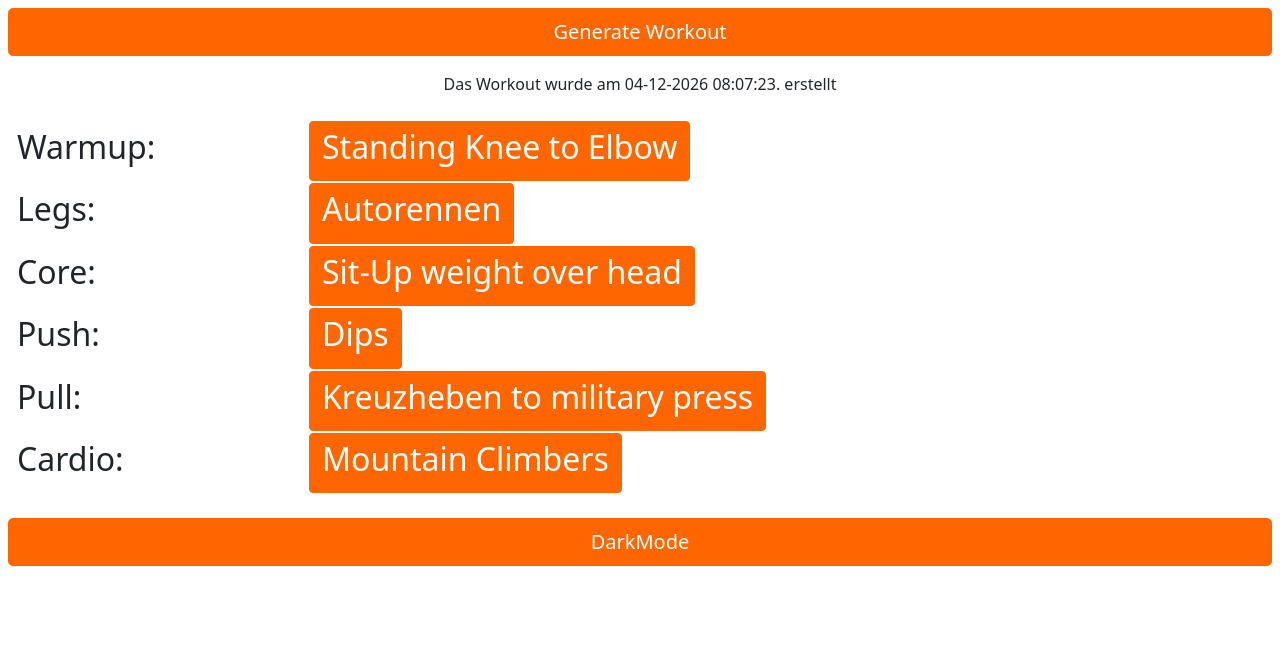
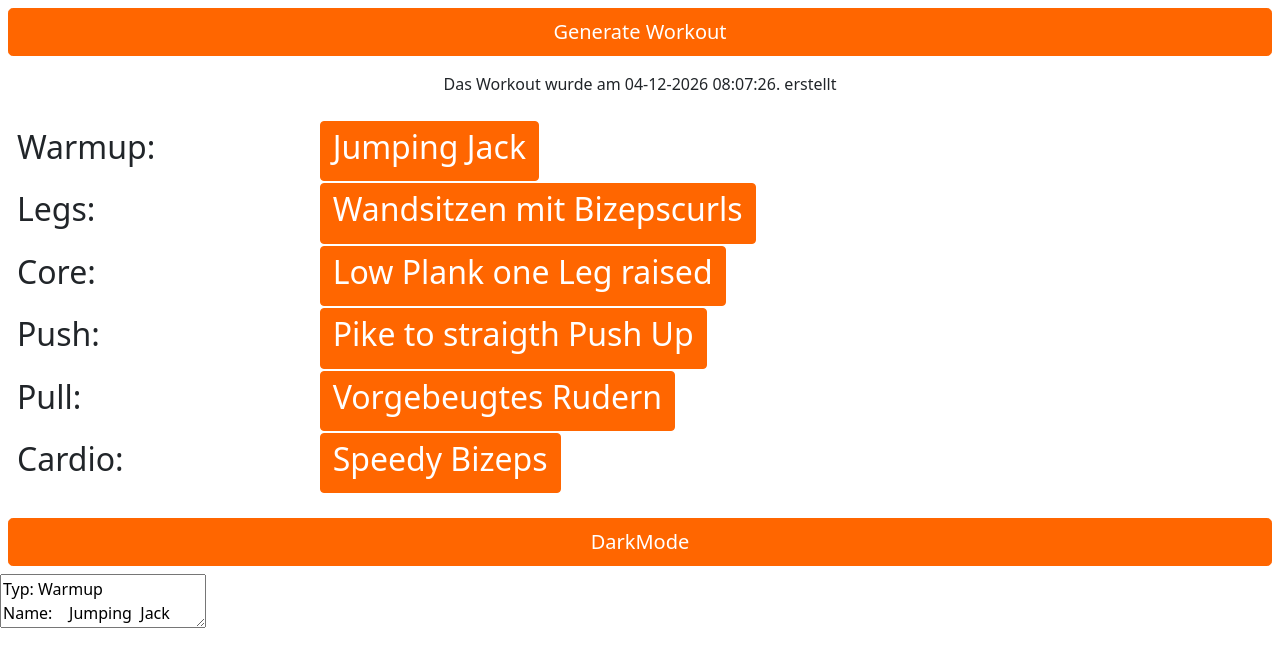
Before and after one commit to Bugfighter/WorkoutGenerator, a PHP site: page / in a window 1280 px wide. Shown: the top 667 px of the page. Run offline with PHP 8.4, Linux system fonts and the light colour scheme.

Commit message:
added textarea with copy Text

```diff
--- a/csv/Workout.csv
+++ b/csv/Workout.csv
@@ -1,7 +1,7 @@
 Typ;Titel;Beschreibung
-Warmup;   Standing  Knee  to  Elbow ;
-Legs;   Autorennen ;   Statische  Sumo-Kniebeuge,  Gewicht  wie  ein  Lenkrad  vor  die  Brust  halten,  abwechselnd  nach  links  oder  rechts  lenken
-Core;   Sit-Up  weight  over  head ;
-Push;   Dips ;
-Pull;   Kreuzheben  to  military  press ;
-Cardio;   Mountain  Climbers ;
+Warmup;   Jumping  Jack ;   Der  gute,  alte  Hampelmann/innen
+Legs;   Wandsitzen  mit  Bizepscurls ;
+Core;   Low  Plank  one  Leg  raised ;
+Push;   Pike  to  straigth  Push  Up ; Pike  Push  up  und  normaler  Pushup  im  Wechsel
+Pull;   Vorgebeugtes  Rudern ; mit  Gewicht
+Cardio;   Speedy  Bizeps ;
--- a/index.php
+++ b/index.php
@@ -42,16 +42,13 @@
         .btn-primary:active:focus {
             box-shadow: 0 0 0 0.25rem #ff660050;
         }
-        .nodeco{
-        padding: 0;
-        border: none;
-        background: none;
-        }
+
     </style>
-<!--    <script-->
+<!--<script-->
 <!--        src="https://code.jquery.com/jquery-3.6.0.js"-->
 <!--        integrity="sha256-H+K7U5CnXl1h5ywQfKtSj8PCmoN9aaq30gDh27Xc0jk="-->
-<!--        crossorigin="anonymous"></script>-->
+<!--        crossorigin="anonymous">-->
+<!--</script>-->
 
 
 </head>
@@ -71,7 +68,7 @@
     <div class="d-flex p-2 flex-column justify-content-center align-items-center ">
     <button  type="button" class="btn btn-primary btn-lg" style="width: 100%" onclick="darkmode()"> DarkMode</button>
     </div>
-            <textarea hidden id="toClipboard"></textarea>
+            <textarea  id="toClipboard"></textarea>
     <script src="https://cdnjs.cloudflare.com/ajax/libs/popper.js/1.14.7/umd/popper.min.js" integrity="sha384-UO2eT0CpHqdSJQ6hJty5KVphtPhzWj9WO1clHTMGa3JDZwrnQq4sF86dIHNDz0W1" crossorigin="anonymous"></script>
 <script src="https://stackpath.bootstrapcdn.com/bootstrap/4.3.1/js/bootstrap.min.js" integrity="sha384-JjSmVgyd0p3pXB1rRibZUAYoIIy6OrQ6VrjIEaFf/nJGzIxFDsf4x0xIM+B07jRM" crossorigin="anonymous"></script>
 </body>
@@ -101,7 +98,6 @@
             $.getJSON("Controller/ajax.php?action=getWorkout",function (data) {
             console.log(data);
             var div = $("#workoutplan");
-            var clipboard = $("#toClipboard");
             div.html("<table>");
             var descCounter = 0;
             var oldhtml ="";
@@ -110,7 +106,6 @@
                 if(skipFirst){
                     skipFirst=false;
                     return;
-
                 }
                 descCounter++;
                 oldhtml = div.html();
@@ -121,7 +116,19 @@
                     + "</tr>";
                 div.html(oldhtml);
             });
-        });
+                var clipboard = $("#toClipboard");
+                var clipboardText ="";
+                skipFirst = true;
+                $.each(data, function( index, value ) {
+                    if(skipFirst){
+                        skipFirst=false;
+                        return;
+                    }
+                       clipboardText = clipboardText +"Typ: "+value[0] +"\nName: "+value[1]+"\nBeschreibung : " + value[2] +"\n";
+
+            });
+                clipboard.html(clipboardText);
+            });
     }
 
     function darkmode() {
```
